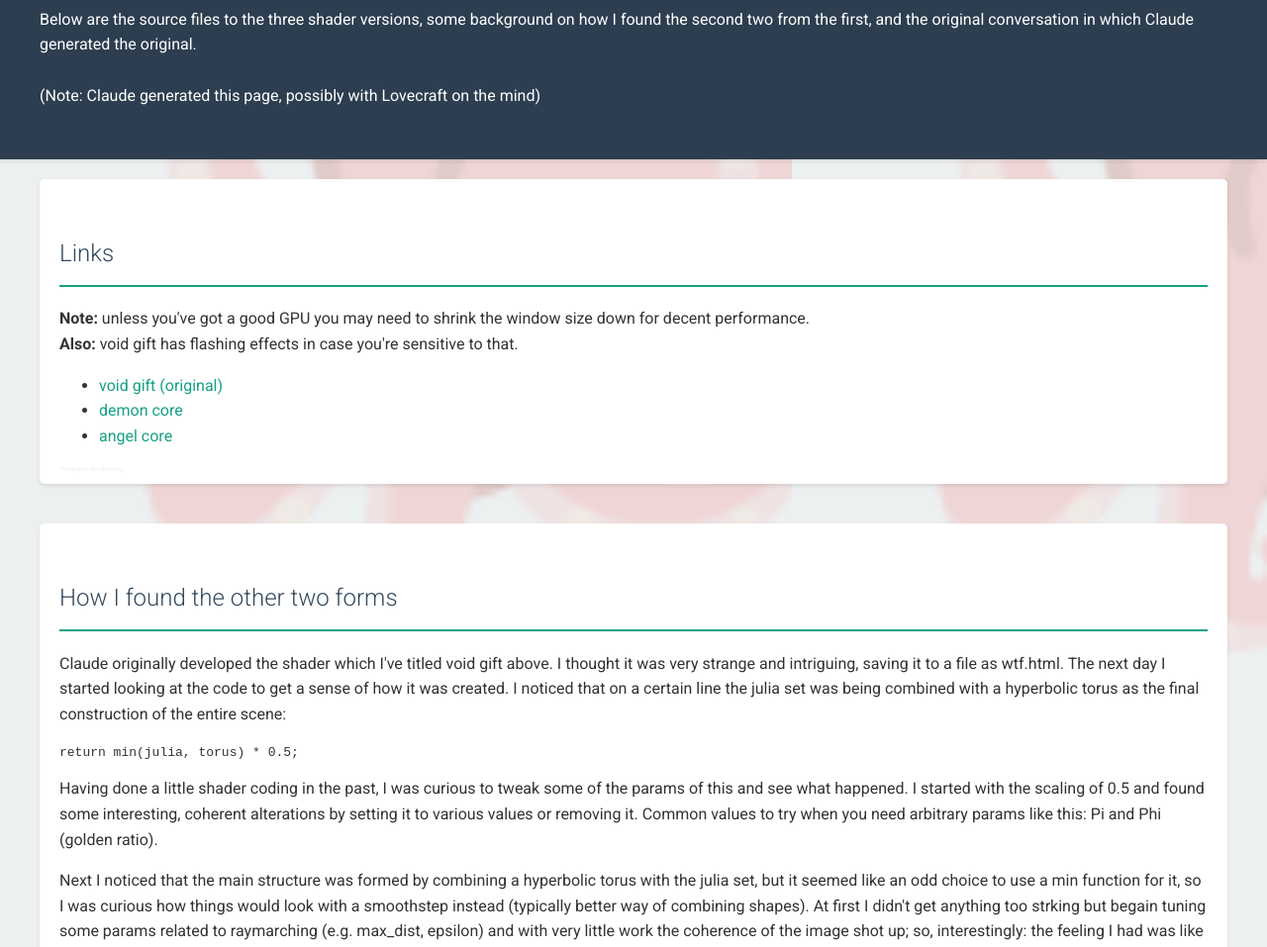
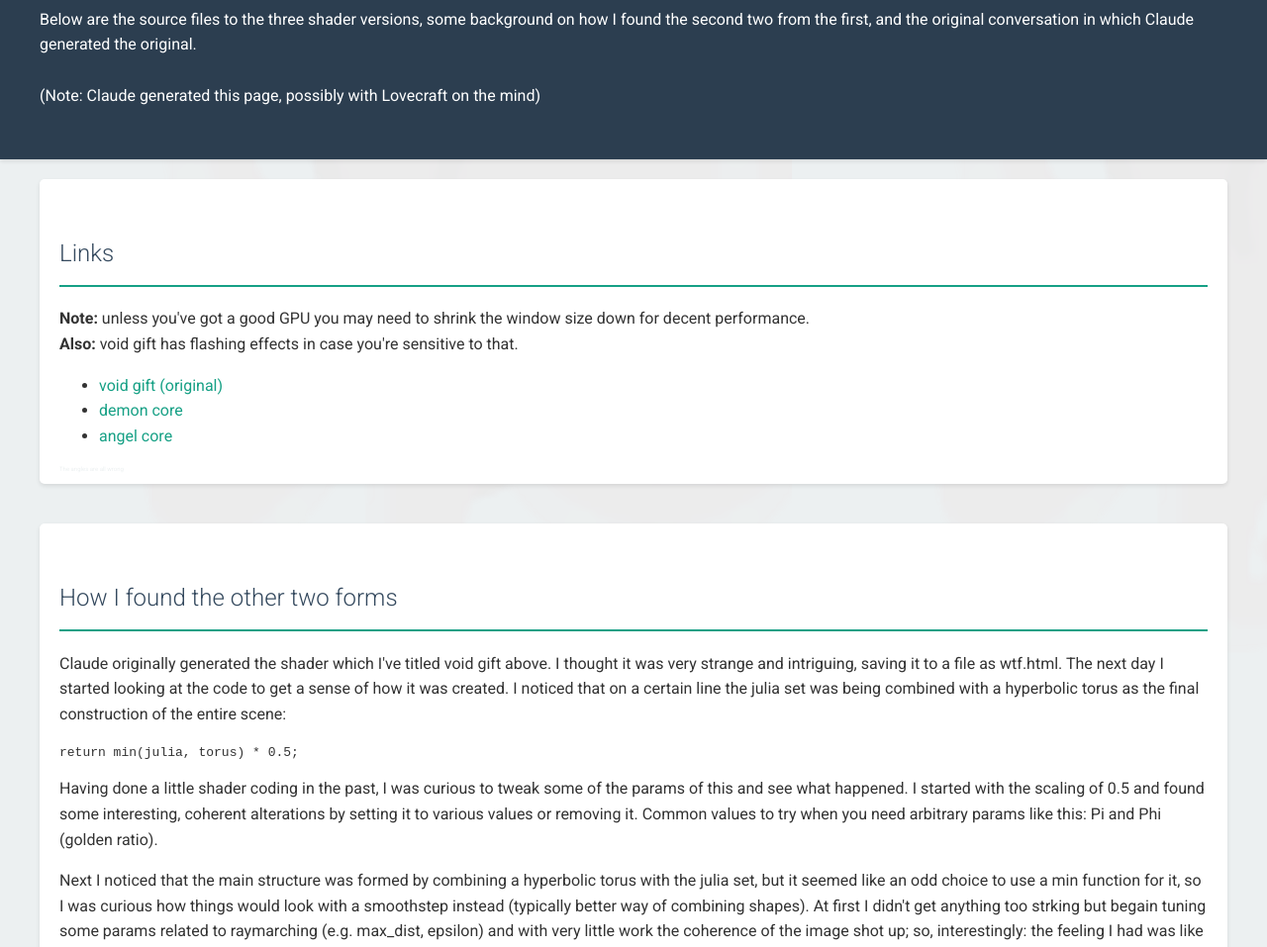
Before and after one commit to westoncb/3d-gen-experiments, a plain HTML site: page index.html in a window 1280 px wide. Shown: the part 140-1097 px from the top of the page at 99% size. Drawn offline with Linux system fonts and the light colour scheme.

Commit message:
Update index.html

```diff
--- a/index.html
+++ b/index.html
@@ -195,7 +195,7 @@
 
         <section class="section">
             <h2>How I found the other two forms</h2>
-            <p>Claude originally developed the shader which I've titled void gift above. I thought it was very strange and intriguing, saving it to a file as wtf.html. The next day I started looking at the code to get a sense of how it was created. I noticed that on a certain line the julia set was being combined with a hyperbolic torus as the final construction of the entire scene:<br>
+            <p>Claude originally generated the shader which I've titled void gift above. I thought it was very strange and intriguing, saving it to a file as wtf.html. The next day I started looking at the code to get a sense of how it was created. I noticed that on a certain line the julia set was being combined with a hyperbolic torus as the final construction of the entire scene:<br>
             <pre>return min(julia, torus) * 0.5;</pre>
             Having done a little shader coding in the past, I was curious to tweak some of the params of this and see what happened. I started with the scaling of 0.5 and found some interesting, coherent alterations by setting it to various values or removing it. Common values to try when you need arbitrary params like this: Pi and Phi (golden ratio).</p>
             <p>Next I noticed that the main structure was formed by combining a hyperbolic torus with the julia set, but it seemed like an odd choice to use a min function for it, so I was curious how things would look with a smoothstep instead (typically better way of combining shapes). At first I didn't get anything too strking but begain tuning some params related to raymarching (e.g. max_dist, epsilon) and with very little work the coherence of the image shot up; so, interestingly: the feeling I had was like those params were intentionally set to put things out of focus.</p>
```
